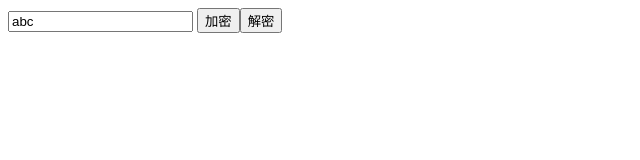
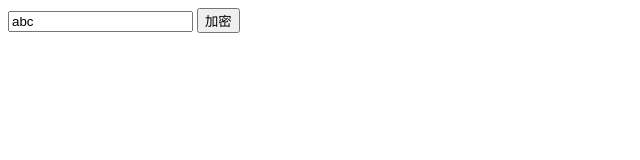
Before and after one commit to AnastasiaJS/balabala, a plain HTML site: page DES/index.html in a window 1280 px wide. Shown: the whole page, without its empty margins (0-640 px from the left). Drawn offline with nearby package versions, Linux system fonts and the light colour scheme.

Commit message:
Update index.html

```diff
--- a/DES/index.html
+++ b/DES/index.html
@@ -5,7 +5,8 @@
 	<title>Document</title>
 </head>
 <body>
-	<input type="text" id='message' value='abc'> <button onclick="showDes()">加密</button><button onclick="showDes2()">解密</button>
+	<input type="text" id='message' value='abc'> <button onclick="showDes()">加密</button>
+	<!-- <button onclick="showDes2()">解密</button> -->
 	<div id='show'></div>
 </body>
 <script src="http://cdn.static.runoob.com/libs/jquery/2.0.0/jquery.min.js">
@@ -345,7 +346,7 @@
 
 	}
 
-	// 十六进制转字节数组
+	/*// 十六进制转字节数组
 	function Str2Bytes(str) {
 	    let pos = 0;
 	    let len = str.length;
@@ -401,7 +402,7 @@
 
 	    return str;
 
-	}
+	}*/
 
 	function Utf8ToUnicode(strUtf8) {
 	  let i,j;
@@ -443,6 +444,10 @@
 	  }
 	  return utf8str;
 	}
+
+
+
+	/*=========================================================*/
 	console.log('Utf8ToUnicode>>',Utf8ToUnicode('块'))
 	console.log('UnicodeToUtf8>>',UnicodeToUtf8([88,88]))
 	//encrypt: 加密
@@ -456,12 +461,7 @@
 	    let message=$('#message').val();
 	    $('#show').html(stringToHex(des(key, message, 1, 1, iv, 1)).toUpperCase())
 	}
-	//decrypt: 解密
-	// let result = des(key, hexToString(ciphertext), 0, 1,iv,1);
-	// document.writeln('======');
-
-	// document.writeln (result);
-
+	//decrypt: 解密(todo:有误)
 	function showDes2(){
 	    let message=$('#message').val();
 	    $('#show').html(des(key, hexToString(message), 0, 1, iv, 1))
```
